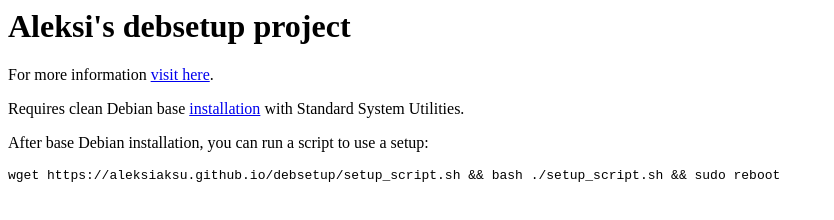
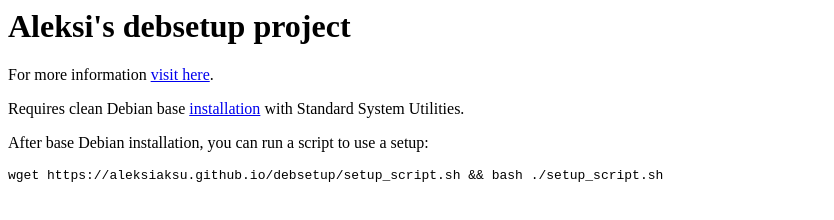
Before and after one commit to aleksiaksu/debsetup, a plain HTML site: page docs/index.html in a window 1280 px wide. Shown: the whole page, without its empty margins (0-834 px from the left). Drawn offline with Linux system fonts and the light colour scheme.

Commit message:
Update index.html

```diff
--- a/docs/index.html
+++ b/docs/index.html
@@ -4,6 +4,6 @@
   <p>Requires clean Debian base <a href="https://cdimage.debian.org/debian-cd/current/">installation</a> with Standard System Utilities.</p>
   <p>After base Debian installation, you can run a script to use a setup:</p>
   <code>
-  wget https://aleksiaksu.github.io/debsetup/setup_script.sh && bash ./setup_script.sh && sudo reboot
+  wget https://aleksiaksu.github.io/debsetup/setup_script.sh && bash ./setup_script.sh
   </code>
 </html>
```
